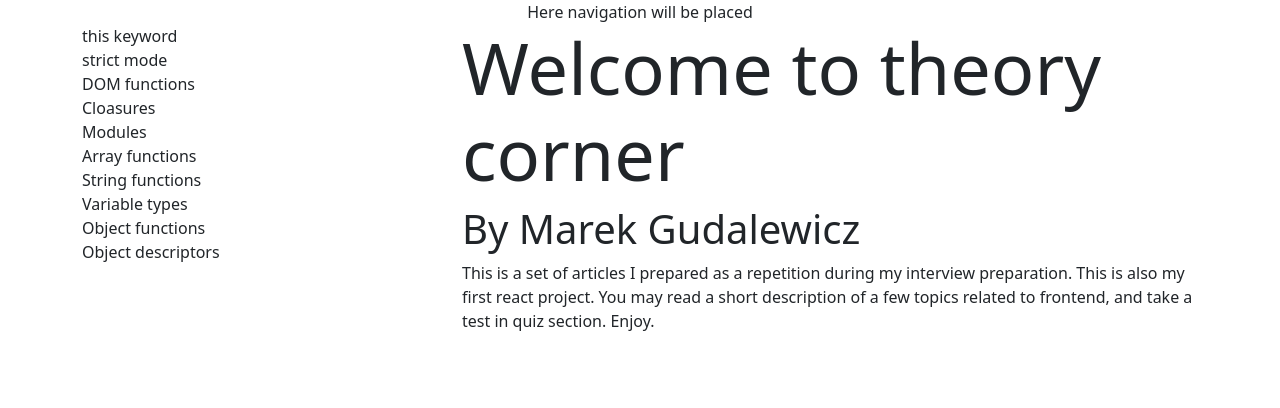
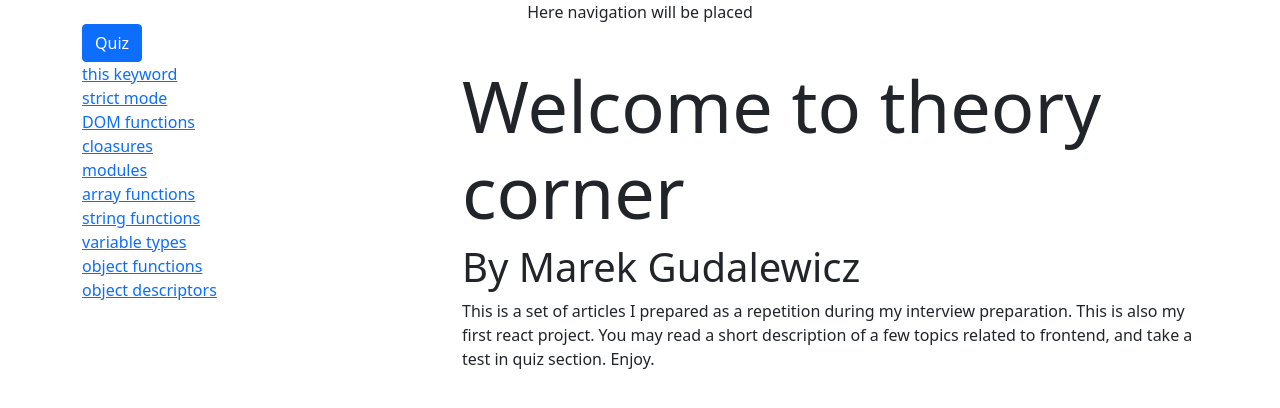
Before and after one commit to gudmar/theoryCorner, a React (Create React App) app: page / in a window 1280 px wide. Shown: the top 408 px of the page. Built offline with nearby package versions, Linux system fonts and the light colour scheme.

Commit message:
Routing works as expected

```diff
--- a/src/App.js
+++ b/src/App.js
@@ -3,23 +3,74 @@ import { getTheoryData } from './data/theoryData';
 import { getAboutData } from './data/aboutData';
 import  Menu  from './components/menu';
 import  ContentSection  from './components/contentSection';
+// import { BrowserRouter } from "react-router-dom";
+import { Outlet, Link, useLocation, useParams } from "react-router-dom";
+
+function getAllPaths(locationDescriptor){
+  if (locationDescriptor == undefined) return [];
+  if (locationDescriptor == null) return [];
+  if (locationDescriptor.pathname == undefined) return [];
+  return locationDescriptor.pathname.split('/').slice(1);
+}
+
+function isPathNotNestedAndContains(locationDescriptor, pathToMatch){
+  let allPaths = getAllPaths(locationDescriptor);
+  if (allPaths.length != 1) return false;
+  return allPaths[0] === pathToMatch;
+}
+
+function getTopicFromTheory(topic){
+  let theoryData = getTheoryData();
+  for (let item of theoryData){
+    if (item.summary === topic) console.log(item)
+    if (item.summary === topic) return item.content;
+  }
+  return {};
+}
+
+function doLocationParamsMatch(locationParamsDescriptor, keyToMatch){
+  console.log(locationParamsDescriptor)
+  console.log(locationParamsDescriptor==undefined)
+  console.log(locationParamsDescriptor[keyToMatch])
+  if (locationParamsDescriptor == undefined) return false;
+  if (locationParamsDescriptor[keyToMatch] == undefined) return false;
+  return true;
+  // return locationParamsDescriptor[keyToMatch] == keyToMatch;
+}
 
 
-function App() {
+function App(props) {
   let theoryData = getTheoryData();
   let aboutData = getAboutData();
-  console.log(theoryData)
-  console.log(aboutData)
+  let location = useLocation();
+  let locationParams = useParams();
+  console.log(locationParams)
+  console.log(location)
+  console.log(getAllPaths(location))
+  // console.log(theoryData)
+  // console.log(aboutData)
+  console.log(props)
+  console.log(doLocationParamsMatch(locationParams, 'topic'))
+
   return (
     <div className="container">
       <div className="row">
         <div className="col-sm-12">
           <div className="text-center">Here navigation will be placed</div>
+          <Link to="../quiz">
+            <button type="button" className="btn btn-primary">Quiz</button>
+          </Link>
         </div>
       </div>
       <div className="row">
         <div className="col-sm-4"><Menu menuData={theoryData}/></div>
-        <div className="col-sm-8"><ContentSection content={aboutData}/></div>
+        <div className="col-sm-8">
+          {(location.pathname==='/')?<ContentSection content={aboutData} />:''}
+          {isPathNotNestedAndContains(location, 'about')?<ContentSection content={aboutData} />:''}
+          {doLocationParamsMatch(locationParams, 'topic')?<ContentSection content={getTopicFromTheory(locationParams.topic)} />:''}
+        </div>
+          {/* <div className="col-sm-8"><ContentSection content={aboutData}/></div> */}
+
       </div>
     </div>
   );
--- a/src/components/menu.js
+++ b/src/components/menu.js
@@ -1,4 +1,4 @@
-
+import { Outlet, Link } from "react-router-dom";
 
 function Menu(props){
     let menuData = props.menuData;
@@ -11,6 +11,10 @@ function Menu(props){
 
 function MenuItem(props){
 
+    return <li className="nav-item">
+        <Link to={`/theory/${props.summary}`}>{props.summary}</Link>
+    </li>
+
     return <li className="nav-item">{props.summary}</li>
 }
 
--- a/src/data/theoryData.js
+++ b/src/data/theoryData.js
@@ -2,7 +2,16 @@ let theoryData = [
     {
         summary: 'this keyword',
         title: 'this keyword',
-        content: {
+        cathegory: 'js',
+        content: [
+            {
+                elementType:'Article',
+                content:[
+                    {
+                        elementType:'Headline',
+                        content:'About this keyword'
+                    },
+                    {
                         elementType: 'Paragraph',
                         content: `
                             <b>Lorem ipsum</b> dolor sit amet, consectetur adipiscing elit.
@@ -14,11 +23,23 @@ let theoryData = [
                             Pellentesque in velit viverra nunc ultrices maximus. Duis in leo dolor.
                         `
                     }
+                ]
+            },
+        ]
     },
     {
         summary: 'strict mode',
         title: 'About strict mode',
-        content: {
+        cathegory: 'js',
+        content: [
+            {
+                elementType:'Article',
+                content:[
+                    {
+                        elementType:'Headline',
+                        content:'About strict mode'
+                    },
+                    {
                         elementType: 'Paragraph',
                         content: `
                             <b>Lorem ipsum</b> dolor sit amet, consectetur adipiscing elit.
@@ -30,11 +51,23 @@ let theoryData = [
                             Pellentesque in velit viverra nunc ultrices maximus. Duis in leo dolor.
                         `
                     }
+                ]
+            },
+        ]
     },
     {
         summary: 'DOM functions',
-        title: 'How to crawl through DOM',
-        content: {
+        title: 'Updating DOM',
+        cathegory: 'js',
+        content: [
+            {
+                elementType:'Article',
+                content:[
+                    {
+                        elementType:'Headline',
+                        content:'UpdatingDOM'
+                    },
+                    {
                         elementType: 'Paragraph',
                         content: `
                             <b>Lorem ipsum</b> dolor sit amet, consectetur adipiscing elit.
@@ -46,11 +79,23 @@ let theoryData = [
                             Pellentesque in velit viverra nunc ultrices maximus. Duis in leo dolor.
                         `
                     }
+                ]
+            },
+        ]
     },
     {
-        summary: 'Cloasures',
-        title: 'Cloasures',
-        content: {
+        summary: 'cloasures',
+        title: 'About cloasures',
+        cathegory: 'js',
+        content: [
+            {
+                elementType:'Article',
+                content:[
+                    {
+                        elementType:'Headline',
+                        content:'About cloasures'
+                    },
+                    {
                         elementType: 'Paragraph',
                         content: `
                             <b>Lorem ipsum</b> dolor sit amet, consectetur adipiscing elit.
@@ -62,11 +107,23 @@ let theoryData = [
                             Pellentesque in velit viverra nunc ultrices maximus. Duis in leo dolor.
                         `
                     }
+                ]
+            },
+        ]
     },
     {
-        summary: 'Modules',
-        title: 'Modules',
-        content: {
+        summary: 'modules',
+        title: 'About Modules',
+        cathegory: 'js',
+        content: [
+            {
+                elementType:'Article',
+                content:[
+                    {
+                        elementType:'Headline',
+                        content:'About modules'
+                    },
+                    {
                         elementType: 'Paragraph',
                         content: `
                             <b>Lorem ipsum</b> dolor sit amet, consectetur adipiscing elit.
@@ -78,11 +135,23 @@ let theoryData = [
                             Pellentesque in velit viverra nunc ultrices maximus. Duis in leo dolor.
                         `
                     }
+                ]
+            },
+        ]
     },
     {
-        summary: 'Array functions',
+        summary: 'array functions',
         title: 'Array functions',
-        content: {
+        cathegory: 'js',
+        content: [
+            {
+                elementType:'Article',
+                content:[
+                    {
+                        elementType:'Headline',
+                        content:'Array functions'
+                    },
+                    {
                         elementType: 'Paragraph',
                         content: `
                             <b>Lorem ipsum</b> dolor sit amet, consectetur adipiscing elit.
@@ -94,11 +163,23 @@ let theoryData = [
                             Pellentesque in velit viverra nunc ultrices maximus. Duis in leo dolor.
                         `
                     }
+                ]
+            },
+        ]
     },
     {
-        summary: 'String functions',
+        summary: 'string functions',
         title: 'String functions',
-        content: {
+        cathegory: 'js',
+        content: [
+            {
+                elementType:'Article',
+                content:[
+                    {
+                        elementType:'Headline',
+                        content:'String functions'
+                    },
+                    {
                         elementType: 'Paragraph',
                         content: `
                             <b>Lorem ipsum</b> dolor sit amet, consectetur adipiscing elit.
@@ -110,11 +191,23 @@ let theoryData = [
                             Pellentesque in velit viverra nunc ultrices maximus. Duis in leo dolor.
                         `
                     }
+                ]
+            },
+        ]
     },
     {
-        summary: 'Variable types',
-        title: 'Variables and types in JS',
-        content: {
+        summary: 'variable types',
+        title: 'variable types',
+        cathegory: 'js',
+        content: [
+            {
+                elementType:'Article',
+                content:[
+                    {
+                        elementType:'Headline',
+                        content:'Types of variables'
+                    },
+                    {
                         elementType: 'Paragraph',
                         content: `
                             <b>Lorem ipsum</b> dolor sit amet, consectetur adipiscing elit.
@@ -126,11 +219,23 @@ let theoryData = [
                             Pellentesque in velit viverra nunc ultrices maximus. Duis in leo dolor.
                         `
                     }
+                ]
+            },
+        ]
     },
     {
-        summary: 'Object functions',
+        summary: 'object functions',
         title: 'Object functions',
-        content: {
+        cathegory: 'js',
+        content: [
+            {
+                elementType:'Article',
+                content:[
+                    {
+                        elementType:'Headline',
+                        content:'Object functions'
+                    },
+                    {
                         elementType: 'Paragraph',
                         content: `
                             <b>Lorem ipsum</b> dolor sit amet, consectetur adipiscing elit.
@@ -142,11 +247,23 @@ let theoryData = [
                             Pellentesque in velit viverra nunc ultrices maximus. Duis in leo dolor.
                         `
                     }
+                ]
+            },
+        ]
     },
     {
-        summary: 'Object descriptors',
+        summary: 'object descriptors',
         title: 'Object descriptors',
-        content: {
+        cathegory: 'js',
+        content: [
+            {
+                elementType:'Article',
+                content:[
+                    {
+                        elementType:'Headline',
+                        content:'Object descriptors'
+                    },
+                    {
                         elementType: 'Paragraph',
                         content: `
                             <b>Lorem ipsum</b> dolor sit amet, consectetur adipiscing elit.
@@ -158,7 +275,10 @@ let theoryData = [
                             Pellentesque in velit viverra nunc ultrices maximus. Duis in leo dolor.
                         `
                     }
-    }
+                ]
+            },
+        ]
+    },
 ]
 
 export function getTheoryData(){
--- a/src/index.js
+++ b/src/index.js
@@ -4,18 +4,55 @@ import './index.css';
 import App from './App';
 import reportWebVitals from './reportWebVitals';
 import 'bootstrap/dist/css/bootstrap.min.css';
-import { BrowserRouter } from "react-router-dom";
+import { getTheoryData } from './data/theoryData';
+import {
+  BrowserRouter,
+  Routes,
+  Route
+} from "react-router-dom";
+
+// ReactDOM.render(
+//     <React.StrictMode>
+//       <App />
+//     </React.StrictMode>
+//   ,
+//   document.getElementById('root')
+// );
+function getTheoryDataForRouting(){
+  return getTheoryData();
+}
+function getRoutesFromTheoryData(){
+
+}
 
 ReactDOM.render(
+  <React.StrictMode>
   <BrowserRouter>
-    <React.StrictMode>
-      <App />
-    </React.StrictMode>
+    <Routes>
+      <Route path="/" element={<App />} />
+      <Route path="about" element={<App />} />
+      <Route path="/theory/:topic" element={<App/>} />
+      <Route path="quiz" element={<div></div>} />
+    </Routes>
+
   </BrowserRouter>
+  </React.StrictMode>
   ,
-
   document.getElementById('root')
 );
+
+{/* ReactDOM.render(
+  <React.StrictMode>
+  <BrowserRouter>
+      <App />
+
+  </BrowserRouter>
+  </React.StrictMode>
+  ,
+  document.getElementById('root')
+); */}
+
+
 
 // If you want to start measuring performance in your app, pass a function
 // to log results (for example: reportWebVitals(console.log))
```
Lines whose indentation alone changed are shown as unchanged.
